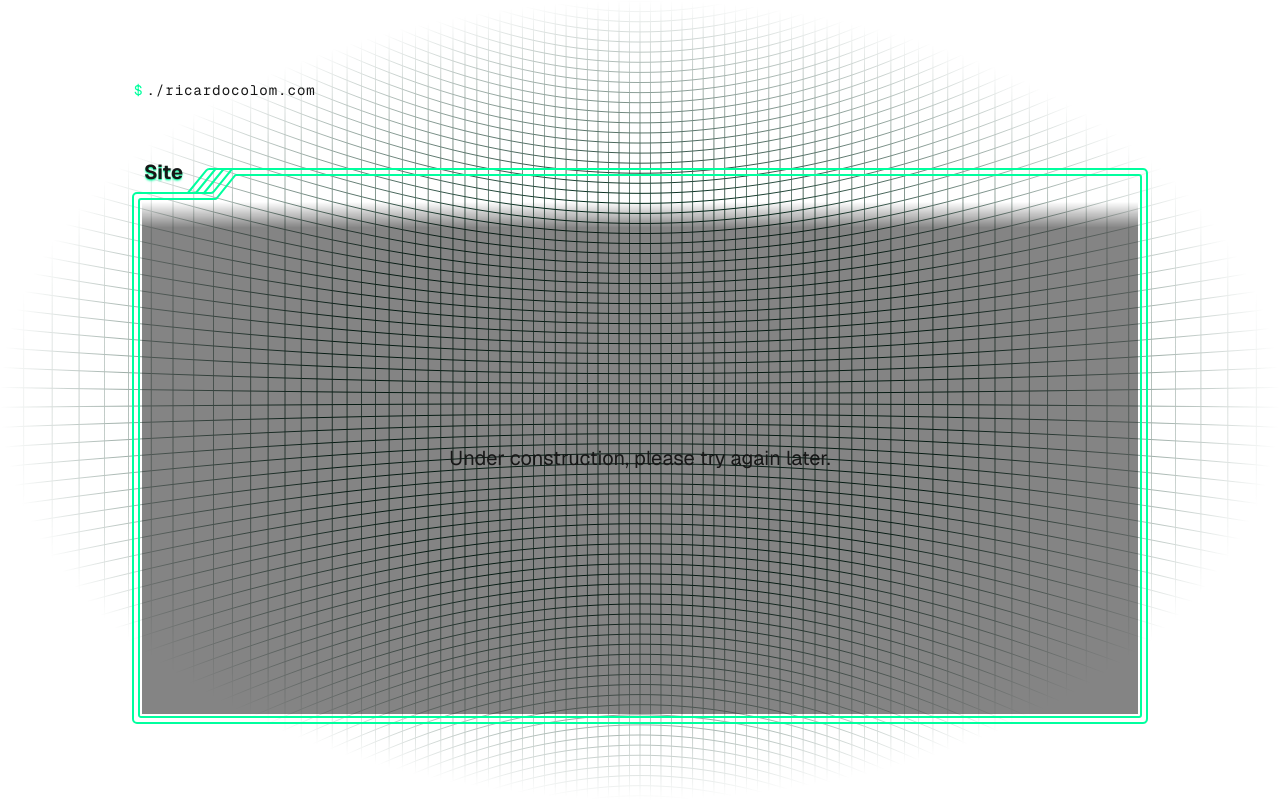
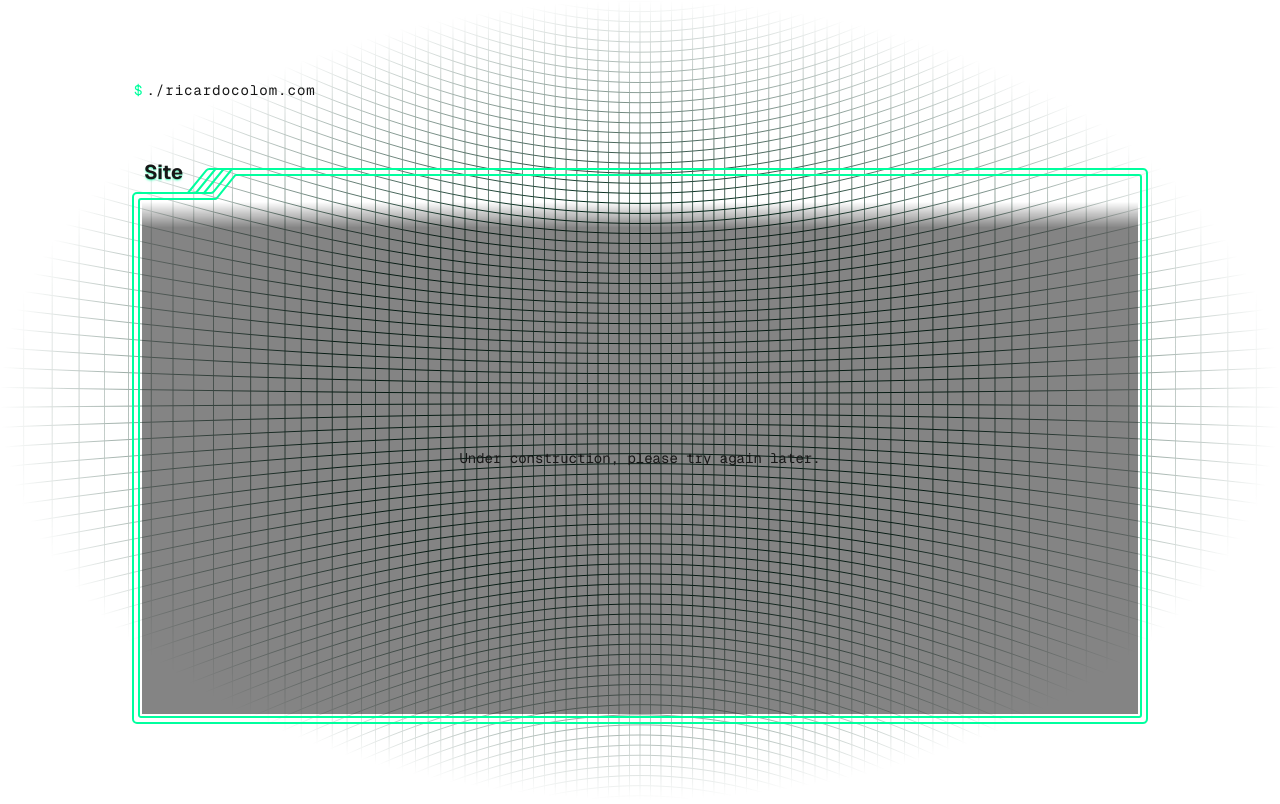
Before and after one commit to ricardocolom64/site, a Laravel app: page /projects/site in a window 1280 px wide. Run offline with Laravel 12, Linux system fonts and the light colour scheme; style sheets or scripts are compiled from the project's sources; some libraries are stand-ins or nearby versions; some web fonts are replaced.

Commit message:
fix - Site project page

```diff
--- a/resources/js/components/common/Window.tsx
+++ b/resources/js/components/common/Window.tsx
@@ -38,7 +38,7 @@ export default function Window({
                                 }}
                             />
                         </div>
-                        <div className="absolute left-0 bottom-2 pl-3 py-2 text-shadow-sm text-shadow-neo/50 w-max h-max text-xl font-bold font-folk text-right">
+                        <div className="absolute left-0 bottom-2 pl-3 py-2 text-shadow-sm text-shadow-neo/25 w-max h-max text-xl font-bold font-folk text-right">
                             {name}
                         </div>
                     </div>
--- a/resources/js/pages/projects/Site.tsx
+++ b/resources/js/pages/projects/Site.tsx
@@ -4,7 +4,7 @@ export default function Site() {
 
     return (
         <ProjectLayout name="Site">
-            <div className="flex flex-col min-h-128 justify-center font-folk text-xl">
+            <div className="flex flex-col min-h-128 justify-center">
                 Under construction, please try again later.
             </div>
         </ProjectLayout>
```
